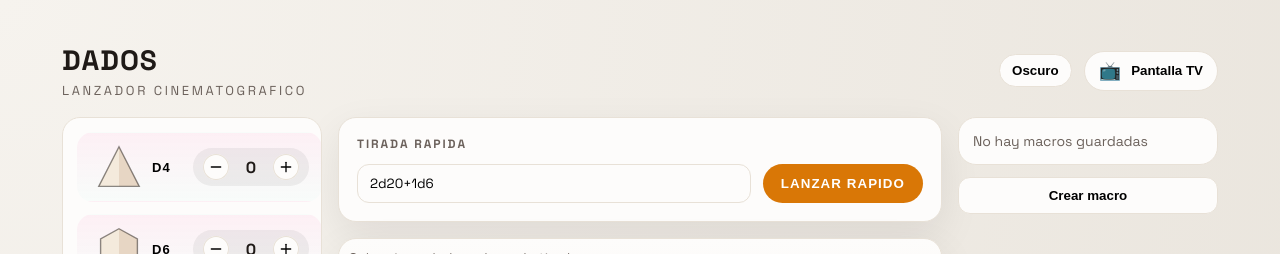
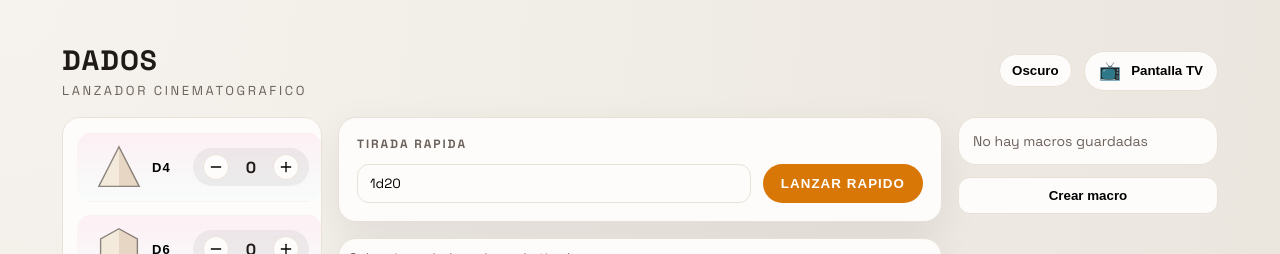
Before and after one commit to rturv/lanzador-dados, a React (Vite) app: page / in a window 1280 px wide. Shown: the top 254 px of the page. Built offline with nearby package versions, Linux system fonts and the light colour scheme.

Commit message:
1d20 de tirada inicial

```diff
--- a/src/App.jsx
+++ b/src/App.jsx
@@ -21,7 +21,7 @@ export default function App(){
   const [diceOpen, setDiceOpen] = useState(false)
   const [macroOpen, setMacroOpen] = useState(false)
   const [macroEditorOpen, setMacroEditorOpen] = useState(false)
-  const [quickText, setQuickText] = useState('2d20+1d6')
+  const [quickText, setQuickText] = useState('1d20')
   const [modifier, setModifier] = useState(0)
   const [theme, setTheme] = useState('light')
 
```
